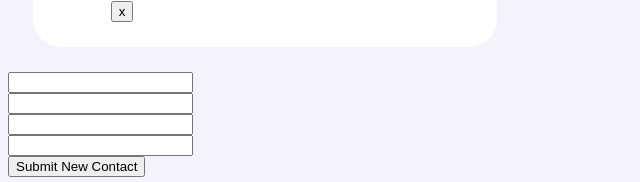
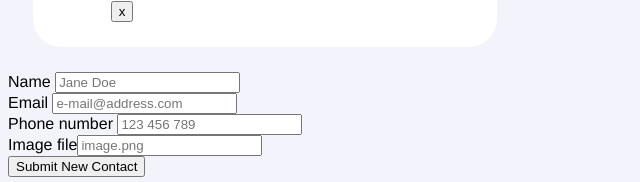
Before and after one commit to BAsingulars/entrega-angular-contacts, an Angular app: page / in a window 1280 px wide. Shown: the part 2522-2704 px from the top of the page, without its empty margins (0-640 px from the left). Built offline with nearby package versions, Linux system fonts and the light colour scheme.

Commit message:
Commit 2: añadir nuevo contacto

```diff
--- a/src/app/contact-list/contact-list.component.html
+++ b/src/app/contact-list/contact-list.component.html
@@ -5,30 +5,29 @@
     <p>{{ contact.email }}</p>
   </section>
 
-  <img src="{{ contact.image }}" alt="{{ contact.name }}" />
+  <img src="{{ contact.image }}" alt="" />
 
-  <button class="delete" title="delete hero" (click)="delete(contact)">
-    x
-  </button>
+  <button class="delete" title="delete contact" (click)="delete(contact)"> x </button>
 </article>
 
+
 <div>
-  <label for="contact-name"></label>
-  <input type="text" [(ngModel)]="newContact.name" />
+  <label for="contact-name">Name </label>
+  <input id="contact-name" placeholder="Jane Doe" type="text" [(ngModel)]="newContact.name" />
 </div>
 <div>
-  <label for="contact-email"></label>
-  <input type="text" [(ngModel)]="newContact.email" />
+  <label for="contact-email"> Email </label>
+  <input id="contact-email" placeholder="e-mail@address.com" type="email" [(ngModel)]="newContact.email" />
 </div>
 
 <div>
-  <label for="contact-phone"></label>
-  <input type="text" [(ngModel)]="newContact.phoneNumber" />
+  <label for="contact-phone"> Phone number </label>
+  <input id="contact-phone" placeholder="123 456 789" type="phone" [(ngModel)]="newContact.phoneNumber" />
 </div>
 
 <div>
-  <label for="contact-image"></label>
-  <input type="text" [(ngModel)]="newContact.image" />
+  <label for="contact-image">Image file</label>
+  <input id="contact-image" placeholder="image.png" type="text" [(ngModel)]="newContact.image" />
 </div>
 
-<button (click)="addContact()">Submit New Contact</button>
+<button (click)="addContact(newContact)">Submit New Contact</button>
--- a/src/app/contact-list/contact-list.component.ts
+++ b/src/app/contact-list/contact-list.component.ts
@@ -30,11 +30,20 @@ export class ContactListComponent implements OnInit {
     console.log(this.contacts);
   }
 
-  addContact(){
+  addContact(contact:Contact){
     // add contact to contacts list
-
+    const newContact = { ...contact };
+    this.contacts.push(newContact);
 
     // clear inputs
+    this.handleClear();
+  }
+
+  handleClear() {
+    this.newContact.name = "";
+    this.newContact.email = "";
+    this.newContact.phoneNumber = "";
+    this.newContact.image = "";
   }
 
   delete(contact:Contact) {
```
